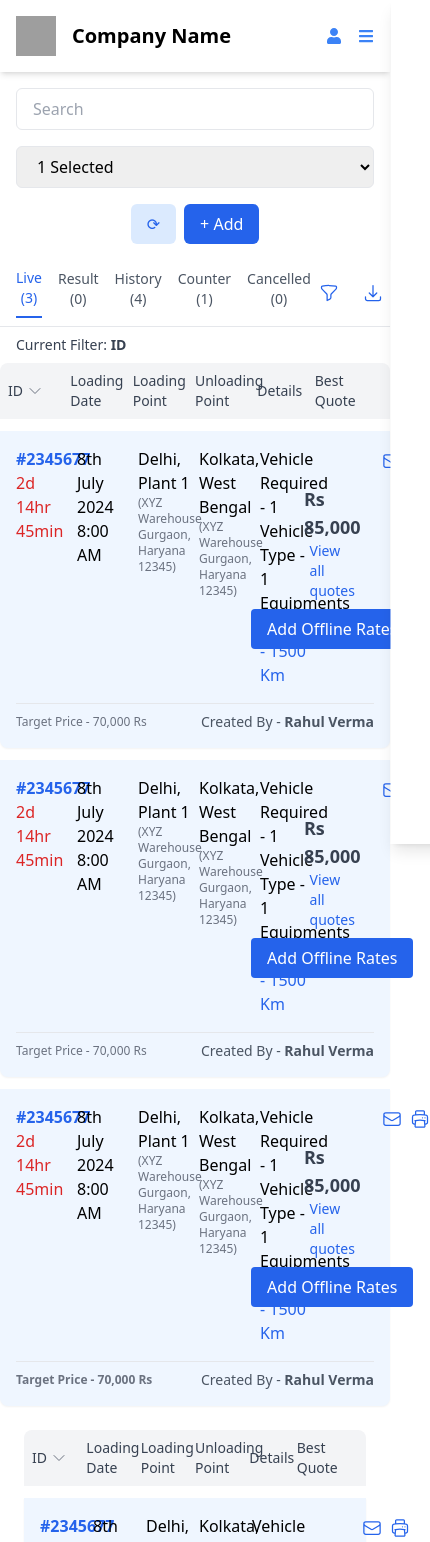
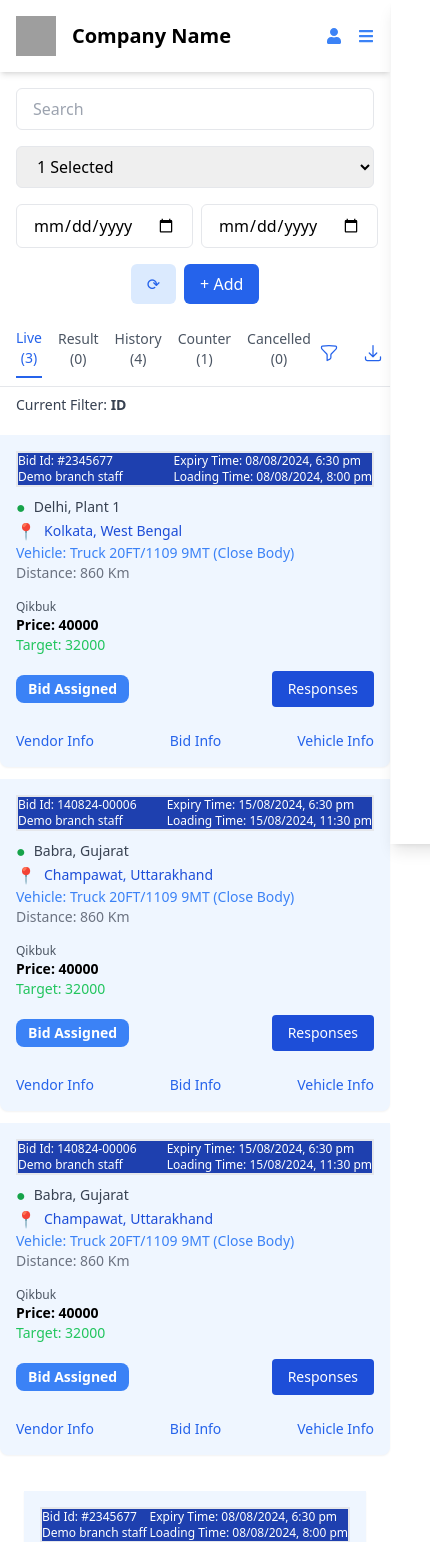
Before and after one commit to Ankit-Coder-latehar/ankit, a React (Create React App) app: page /contracted-lane in a window 390 px wide. Shown: the top 1542 px of the page, 430 px wide, since content can reach past the window. Built offline with nearby package versions, Linux system fonts and the light colour scheme; grey boxes are pictures that could not be loaded.

Commit message:
My Changes

```diff
--- a/src/components/ContractedLane.js
+++ b/src/components/ContractedLane.js
@@ -3,7 +3,7 @@ import { ChevronDownIcon, EnvelopeIcon, PrinterIcon } from '@heroicons/react/24/
 
 const TableHeader = () => {
   return (
-    <div className="grid grid-cols-12 bg-gray-100 p-2 rounded-t-lg">
+    <div className="hidden md:grid grid-cols-12 bg-gray-100 p-2 rounded-t-lg">
       <div className="col-span-2 flex items-center space-x-1">
         <span className="text-sm font-medium text-gray-700">ID</span>
         <ChevronDownIcon className="h-4 w-4 text-gray-500" />
@@ -28,7 +28,6 @@ const TableHeader = () => {
 };
 
 const ContractCard = () => {
-  // Function to download the card data as a text file
   const handleDownload = () => {
     const cardData = `
       ID: #2345677
@@ -58,45 +57,200 @@ const ContractCard = () => {
 
   return (
     <>
+      {/* Table header visible on desktop and hidden on mobile */}
       <TableHeader />
-      <div className="bg-blue-50 rounded-b-lg p-4 shadow-sm mt-3 relative">
+
+      <div className="bg-blue-50 rounded-b-lg p-4 shadow-sm mt-3 relative md:hidden">
+        {/* Mobile view */}
         <div className="grid grid-cols-12 gap-2">
-          <div className="col-span-2">
+          <div className="col-span-12">
+            <div className="flex justify-between bg-blue-800 border-2">
+              <div>
+                <div className="text-xs text-white">Bid Id: #2345677</div>
+                <div className="text-xs text-white">Demo branch staff</div>
+              </div>
+              <div>
+                <div className="text-xs text-white">Expiry Time: 08/08/2024, 6:30 pm</div>
+                <div className="text-xs text-white">Loading Time: 08/08/2024, 8:00 pm</div>
+              </div>
+            </div>
+          </div>
+
+          <div className="col-span-12">
+            <div className="flex items-center space-x-2">
+              <span className="text-green-600">●</span>
+              <span className="text-sm font-medium text-gray-700">Delhi, Plant 1</span>
+            </div>
+            <div className="flex items-center space-x-2">
+              <span className="text-red-600">📍</span>
+              <span className="text-sm font-medium text-blue-700">Kolkata, West Bengal</span>
+            </div>
+            <div className="text-sm text-blue-500">Vehicle: Truck 20FT/1109 9MT (Close Body)</div>
+            <div className="text-sm text-gray-500">Distance: 860 Km</div>
+          </div>
+
+          <div className="col-span-12 mt-2">
+            <div className="text-xs text-gray-600">Qikbuk</div>
+            <div className="text-sm font-semibold">Price: 40000</div>
+            <div className="text-sm text-green-500">Target: 32000</div>
+          </div>
+
+          <div className="col-span-12 flex justify-between items-center mt-2">
+            <div className="bg-blue-500 text-white text-sm font-semibold px-3 py-1 rounded-lg">
+              Bid Assigned
+            </div>
+            <button className="bg-blue-700 text-white text-sm px-4 py-2 rounded">
+              Responses
+            </button>
+          </div>
+
+          <div className="col-span-12 flex justify-between mt-4">
+            <button className="text-blue-600 text-sm">Vendor Info</button>
+            <button className="text-blue-600 text-sm">Bid Info</button>
+            <button className="text-blue-600 text-sm">Vehicle Info</button>
+          </div>
+        </div>
+      </div>
+
+      {/* Desktop view */}
+      <div className="hidden md:block bg-blue-50 rounded-b-lg p-4 shadow-sm mt-3 relative">
+        <div className="grid grid-cols-12 gap-2 md:gap-4">
+          <div className="col-span-12 md:col-span-2">
             <span className="block text-blue-600 font-semibold">#2345677</span>
             <span className="block text-red-600">2d 14hr 45min</span>
           </div>
 
-          <div className="col-span-2">
+          <div className="col-span-12 md:col-span-2">
             <span className="block font-medium">8th July 2024</span>
             <span className="block">8:00 AM</span>
           </div>
 
-          <div className="col-span-2">
+          <div className="col-span-12 md:col-span-2">
             <span className="block font-medium">Delhi, Plant 1</span>
             <span className="block text-xs text-gray-500">(XYZ Warehouse Gurgaon, Haryana 12345)</span>
           </div>
 
-          <div className="col-span-2">
+          <div className="col-span-12 md:col-span-2">
             <span className="block font-medium">Kolkata, West Bengal</span>
             <span className="block text-xs text-gray-500">(XYZ Warehouse Gurgaon, Haryana 12345)</span>
           </div>
 
-          <div className="col-span-2">
+          <div className="col-span-12 md:col-span-2">
             <span className="block">Vehicle Required - 1</span>
             <span className="block">Vehicle Type - 1</span>
             <span className="block">Equipments</span>
             <a href="#" className="text-blue-600">Distance - 1500 Km</a>
           </div>
 
-          <div className="col-span-1 flex flex-col items-center justify-center relative">
+          <div className="col-span-12 md:col-span-1 flex flex-col items-center justify-center relative">
             <div className="text-lg font-semibold text-gray-700">Rs 85,000</div>
             <a href="#" className="text-blue-600 text-sm">View all quotes</a>
-            {/* Added the "Add Offline Rates" button below "View all quotes" */}
             <button className="mt-2 bg-blue-600 text-white px-4 py-2 rounded whitespace-nowrap">
               Add Offline Rates
             </button>
-            {/* Positioned icons to the top right */}
-            <div className="absolute top-0 right-[-90px] mt-1 mr-1 flex space-x-2">
+            <div className="absolute top-0 right-[-80px] mt-1 mr-1 flex space-x-2">
+              <EnvelopeIcon className="h-5 w-5 text-blue-600" />
+              <PrinterIcon className="h-5 w-5 text-blue-600 cursor-pointer" onClick={handleDownload} />
+            </div>
+          </div>
+        </div>
+
+        <div className="flex justify-between items-center mt-4 border-t pt-2 text-sm text-gray-600">
+          <span className="block text-xs text-gray-500">Target Price - 70,000 Rs</span>
+          <div>Created By - <span className="font-semibold">Rahul Verma</span></div>
+        </div>
+      </div>
+
+      {/* Repeat the structure for other cards */}
+      <div className="bg-blue-50 rounded-b-lg p-4 shadow-sm mt-3 relative md:hidden">
+        {/* Mobile view */}
+        <div className="grid grid-cols-12 gap-2">
+          <div className="col-span-12">
+            <div className="flex justify-between bg-blue-800 border-2">
+              <div>
+                <div className="text-xs text-white">Bid Id: 140824-00006</div>
+                <div className="text-xs text-white">Demo branch staff</div>
+              </div>
+              <div>
+                <div className="text-xs text-white">Expiry Time: 15/08/2024, 6:30 pm</div>
+                <div className="text-xs text-white">Loading Time: 15/08/2024, 11:30 pm</div>
+              </div>
+            </div>
+          </div>
+
+          <div className="col-span-12">
+            <div className="flex items-center space-x-2">
+              <span className="text-green-600">●</span>
+              <span className="text-sm font-medium text-gray-700">Babra, Gujarat</span>
+            </div>
+            <div className="flex items-center space-x-2">
+              <span className="text-red-600">📍</span>
+              <span className="text-sm font-medium text-blue-700">Champawat, Uttarakhand</span>
+            </div>
+            <div className="text-sm text-blue-500">Vehicle: Truck 20FT/1109 9MT (Close Body)</div>
+            <div className="text-sm text-gray-500">Distance: 860 Km</div>
+          </div>
+
+          <div className="col-span-12 mt-2">
+            <div className="text-xs text-gray-600">Qikbuk</div>
+            <div className="text-sm font-semibold">Price: 40000</div>
+            <div className="text-sm text-green-500">Target: 32000</div>
+          </div>
+
+          <div className="col-span-12 flex justify-between items-center mt-2">
+            <div className="bg-blue-500 text-white text-sm font-semibold px-3 py-1 rounded-lg">
+              Bid Assigned
+            </div>
+            <button className="bg-blue-700 text-white text-sm px-4 py-2 rounded">
+              Responses
+            </button>
+          </div>
+
+          <div className="col-span-12 flex justify-between mt-4">
+            <button className="text-blue-600 text-sm">Vendor Info</button>
+            <button className="text-blue-600 text-sm">Bid Info</button>
+            <button className="text-blue-600 text-sm">Vehicle Info</button>
+          </div>
+        </div>
+      </div>
+
+      {/* Desktop view */}
+      <div className="hidden md:block bg-blue-50 rounded-b-lg p-4 shadow-sm mt-3 relative">
+        <div className="grid grid-cols-12 gap-2 md:gap-4">
+          <div className="col-span-12 md:col-span-2">
+            <span className="block text-blue-600 font-semibold">#2345677</span>
+            <span className="block text-red-600">2d 14hr 45min</span>
+          </div>
+
+          <div className="col-span-12 md:col-span-2">
+            <span className="block font-medium">8th July 2024</span>
+            <span className="block">8:00 AM</span>
+          </div>
+
+          <div className="col-span-12 md:col-span-2">
+            <span className="block font-medium">Delhi, Plant 1</span>
+            <span className="block text-xs text-gray-500">(XYZ Warehouse Gurgaon, Haryana 12345)</span>
+          </div>
+
+          <div className="col-span-12 md:col-span-2">
+            <span className="block font-medium">Kolkata, West Bengal</span>
+            <span className="block text-xs text-gray-500">(XYZ Warehouse Gurgaon, Haryana 12345)</span>
+          </div>
+
+          <div className="col-span-12 md:col-span-2">
+            <span className="block">Vehicle Required - 1</span>
+            <span className="block">Vehicle Type - 1</span>
+            <span className="block">Equipments</span>
+            <a href="#" className="text-blue-600">Distance - 1500 Km</a>
+          </div>
+
+          <div className="col-span-12 md:col-span-1 flex flex-col items-center justify-center relative">
+            <div className="text-lg font-semibold text-gray-700">Rs 85,000</div>
+            <a href="#" className="text-blue-600 text-sm">View all quotes</a>
+            <button className="mt-2 bg-blue-600 text-white px-4 py-2 rounded whitespace-nowrap">
+              Add Offline Rates
+            </button>
+            <div className="absolute top-0 right-[-80px] mt-1 mr-1 flex space-x-2">
               <EnvelopeIcon className="h-5 w-5 text-blue-600" />
               <PrinterIcon className="h-5 w-5 text-blue-600 cursor-pointer" onClick={handleDownload} />
             </div>
@@ -110,44 +264,95 @@ const ContractCard = () => {
       </div>
 
 
-      <div className="bg-blue-50 rounded-b-lg p-4 shadow-sm mt-3 relative">
+      <div className="bg-blue-50 rounded-b-lg p-4 shadow-sm mt-3 relative md:hidden">
+        {/* Mobile view */}
         <div className="grid grid-cols-12 gap-2">
-          <div className="col-span-2">
+          <div className="col-span-12">
+            <div className="flex justify-between bg-blue-800 border-2">
+              <div>
+                <div className="text-xs text-white">Bid Id: 140824-00006</div>
+                <div className="text-xs text-white">Demo branch staff</div>
+              </div>
+              <div>
+                <div className="text-xs text-white">Expiry Time: 15/08/2024, 6:30 pm</div>
+                <div className="text-xs text-white">Loading Time: 15/08/2024, 11:30 pm</div>
+              </div>
+            </div>
+          </div>
+
+          <div className="col-span-12">
+            <div className="flex items-center space-x-2">
+              <span className="text-green-600">●</span>
+              <span className="text-sm font-medium text-gray-700">Babra, Gujarat</span>
+            </div>
+            <div className="flex items-center space-x-2">
+              <span className="text-red-600">📍</span>
+              <span className="text-sm font-medium text-blue-700">Champawat, Uttarakhand</span>
+            </div>
+            <div className="text-sm text-blue-500">Vehicle: Truck 20FT/1109 9MT (Close Body)</div>
+            <div className="text-sm text-gray-500">Distance: 860 Km</div>
+          </div>
+
+          <div className="col-span-12 mt-2">
+            <div className="text-xs text-gray-600">Qikbuk</div>
+            <div className="text-sm font-semibold">Price: 40000</div>
+            <div className="text-sm text-green-500">Target: 32000</div>
+          </div>
+
+          <div className="col-span-12 flex justify-between items-center mt-2">
+            <div className="bg-blue-500 text-white text-sm font-semibold px-3 py-1 rounded-lg">
+              Bid Assigned
+            </div>
+            <button className="bg-blue-700 text-white text-sm px-4 py-2 rounded">
+              Responses
+            </button>
+          </div>
+
+          <div className="col-span-12 flex justify-between mt-4">
+            <button className="text-blue-600 text-sm">Vendor Info</button>
+            <button className="text-blue-600 text-sm">Bid Info</button>
+            <button className="text-blue-600 text-sm">Vehicle Info</button>
+          </div>
+        </div>
+      </div>
+
+      {/* Desktop view */}
+      <div className="hidden md:block bg-blue-50 rounded-b-lg p-4 shadow-sm mt-3 relative">
+        <div className="grid grid-cols-12 gap-2 md:gap-4">
+          <div className="col-span-12 md:col-span-2">
             <span className="block text-blue-600 font-semibold">#2345677</span>
             <span className="block text-red-600">2d 14hr 45min</span>
           </div>
 
-          <div className="col-span-2">
+          <div className="col-span-12 md:col-span-2">
             <span className="block font-medium">8th July 2024</span>
             <span className="block">8:00 AM</span>
           </div>
 
-          <div className="col-span-2">
+          <div className="col-span-12 md:col-span-2">
             <span className="block font-medium">Delhi, Plant 1</span>
             <span className="block text-xs text-gray-500">(XYZ Warehouse Gurgaon, Haryana 12345)</span>
           </div>
 
-          <div className="col-span-2">
+          <div className="col-span-12 md:col-span-2">
             <span className="block font-medium">Kolkata, West Bengal</span>
             <span className="block text-xs text-gray-500">(XYZ Warehouse Gurgaon, Haryana 12345)</span>
           </div>
 
-          <div className="col-span-2">
+          <div className="col-span-12 md:col-span-2">
             <span className="block">Vehicle Required - 1</span>
             <span className="block">Vehicle Type - 1</span>
             <span className="block">Equipments</span>
             <a href="#" className="text-blue-600">Distance - 1500 Km</a>
           </div>
 
-          <div className="col-span-1 flex flex-col items-center justify-center relative">
+          <div className="col-span-12 md:col-span-1 flex flex-col items-center justify-center relative">
             <div className="text-lg font-semibold text-gray-700">Rs 85,000</div>
             <a href="#" className="text-blue-600 text-sm">View all quotes</a>
-            {/* Added the "Add Offline Rates" button below "View all quotes" */}
             <button className="mt-2 bg-blue-600 text-white px-4 py-2 rounded whitespace-nowrap">
               Add Offline Rates
             </button>
-            {/* Positioned icons to the top right */}
-            <div className="absolute top-0 right-[-90px] mt-1 mr-1 flex space-x-2">
+            <div className="absolute top-0 right-[-80px] mt-1 mr-1 flex space-x-2">
               <EnvelopeIcon className="h-5 w-5 text-blue-600" />
               <PrinterIcon className="h-5 w-5 text-blue-600 cursor-pointer" onClick={handleDownload} />
             </div>
@@ -159,56 +364,6 @@ const ContractCard = () => {
           <div>Created By - <span className="font-semibold">Rahul Verma</span></div>
         </div>
       </div>
-
-      <div className="bg-blue-50 rounded-b-lg p-4 shadow-sm mt-3 relative">
-        <div className="grid grid-cols-12 gap-2">
-          <div className="col-span-2">
-            <span className="block text-blue-600 font-semibold">#2345677</span>
-            <span className="block text-red-600">2d 14hr 45min</span>
-          </div>
-
-          <div className="col-span-2">
-            <span className="block font-medium">8th July 2024</span>
-            <span className="block">8:00 AM</span>
-          </div>
-
-          <div className="col-span-2">
-            <span className="block font-medium">Delhi, Plant 1</span>
-            <span className="block text-xs text-gray-500">(XYZ Warehouse Gurgaon, Haryana 12345)</span>
-          </div>
-
-          <div className="col-span-2">
-            <span className="block font-medium">Kolkata, West Bengal</span>
-            <span className="block text-xs text-gray-500">(XYZ Warehouse Gurgaon, Haryana 12345)</span>
-          </div>
-
-          <div className="col-span-2">
-            <span className="block">Vehicle Required - 1</span>
-            <span className="block">Vehicle Type - 1</span>
-            <span className="block">Equipments</span>
-            <a href="#" className="text-blue-600">Distance - 1500 Km</a>
-          </div>
-
-          <div className="col-span-1 flex flex-col items-center justify-center relative">
-            <div className="text-lg font-semibold text-gray-700">Rs 85,000</div>
-            <a href="#" className="text-blue-600 text-sm">View all quotes</a>
-            {/* Added the "Add Offline Rates" button below "View all quotes" */}
-            <button className="mt-2 bg-blue-600 text-white px-4 py-2 rounded whitespace-nowrap">
-              Add Offline Rates
-            </button>
-            {/* Positioned icons to the top right */}
-            <div className="absolute top-0 right-[-90px] mt-1 mr-1 flex space-x-2">
-              <EnvelopeIcon className="h-5 w-5 text-blue-600" />
-              <PrinterIcon className="h-5 w-5 text-blue-600 cursor-pointer" onClick={handleDownload} />
-            </div>
-          </div>
-        </div>
-
-        <div className="flex justify-between items-center mt-4 border-t pt-2 text-sm text-gray-600">
-          <span className="block text-xs text-gray-500 font-semibold">Target Price - 70,000 Rs</span>
-          <div>Created By - <span className="font-semibold">Rahul Verma</span></div>
-        </div>
-      </div>
     </>
   );
 };
--- a/src/components/HeaderToolbar.js
+++ b/src/components/HeaderToolbar.js
@@ -13,7 +13,7 @@ const HeaderToolbar = () => {
         />
       </div>
 
-      {/* Select and buttons */}
+      {/* Select, date pickers, and buttons */}
       <div className="flex flex-col md:flex-row items-center space-y-4 md:space-y-0 md:space-x-4 w-full md:w-auto">
 
         {/* Dropdown */}
@@ -25,6 +25,19 @@ const HeaderToolbar = () => {
               </option>
             ))}
           </select>
+        </div>
+
+        {/* Date Picker Inputs */}
+        <div className="flex space-x-2 w-full md:w-auto">
+          <input
+            type="date"
+            className="w-full md:w-auto px-4 py-2 border rounded-md focus:outline-none focus:ring focus:border-blue-300"
+          />
+
+          <input
+            type="date"
+            className="w-full md:w-auto px-4 py-2 border rounded-md focus:outline-none focus:ring focus:border-blue-300"
+          />
         </div>
 
         {/* Buttons */}
```
